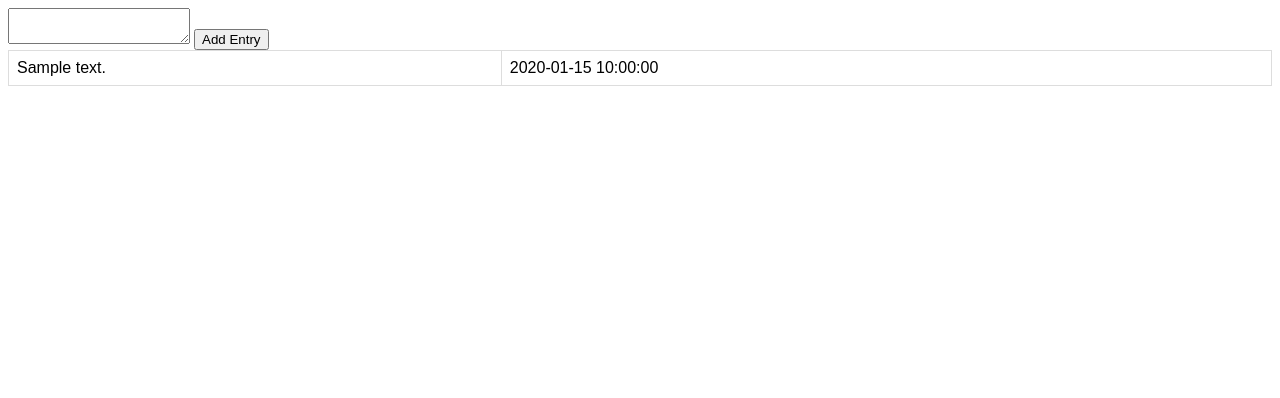
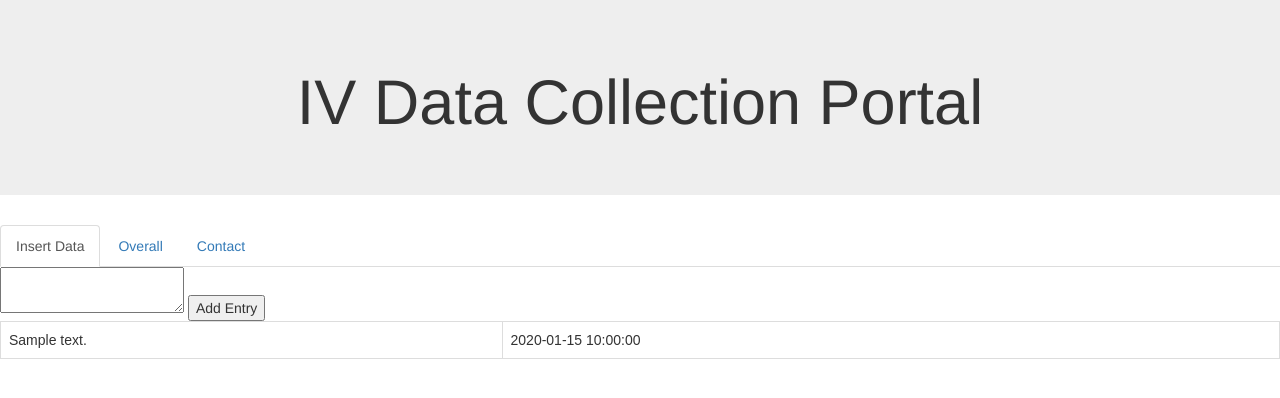
Before and after one commit to OmarElsebaey001/iv-data-collection-and-visualization, a Flask app: page / in a window 1280 px wide. Shown: the top 398 px of the page. Run offline with Flask 2, Linux system fonts and the light colour scheme; a database or web service that is not in the repository returns one stand-in record (values such as "Sample title"); some libraries are stand-ins or nearby versions.

Commit message:
Adding a new format to the page

```diff
--- a/templates/first_page.html
+++ b/templates/first_page.html
@@ -3,9 +3,22 @@
 <head>
   <meta charset="UTF-8">
   <meta name="viewport" content="width=device-width, initial-scale=1.0">
-  <title>Data structures</title>
+  <link rel="stylesheet" href="https://maxcdn.bootstrapcdn.com/bootstrap/3.4.1/css/bootstrap.min.css">
+  <script src="https://ajax.googleapis.com/ajax/libs/jquery/3.5.1/jquery.min.js"></script>
+  <script src="https://maxcdn.bootstrapcdn.com/bootstrap/3.4.1/js/bootstrap.min.js"></script>
+  <title>IV Audit Data Collection</title>
 </head>
 <body>
+    <div class="jumbotron text-center">
+        <h1>IV Data Collection Portal</h1>
+       </div>
+    <ul class="nav nav-tabs">
+        <li role="presentation" class="active"><a href="#">Insert Data</a></li>
+        <li role="presentation"><a href="#">Overall</a></li>
+        <li role="presentation"><a href="#">Contact</a></li>
+    </ul>
+
+
 <form class='form' method="POST">
     <textarea name="content" id="entry" class='form__textarea'></textarea>
     <button type=submit class="form__submit">Add Entry</button>
```
